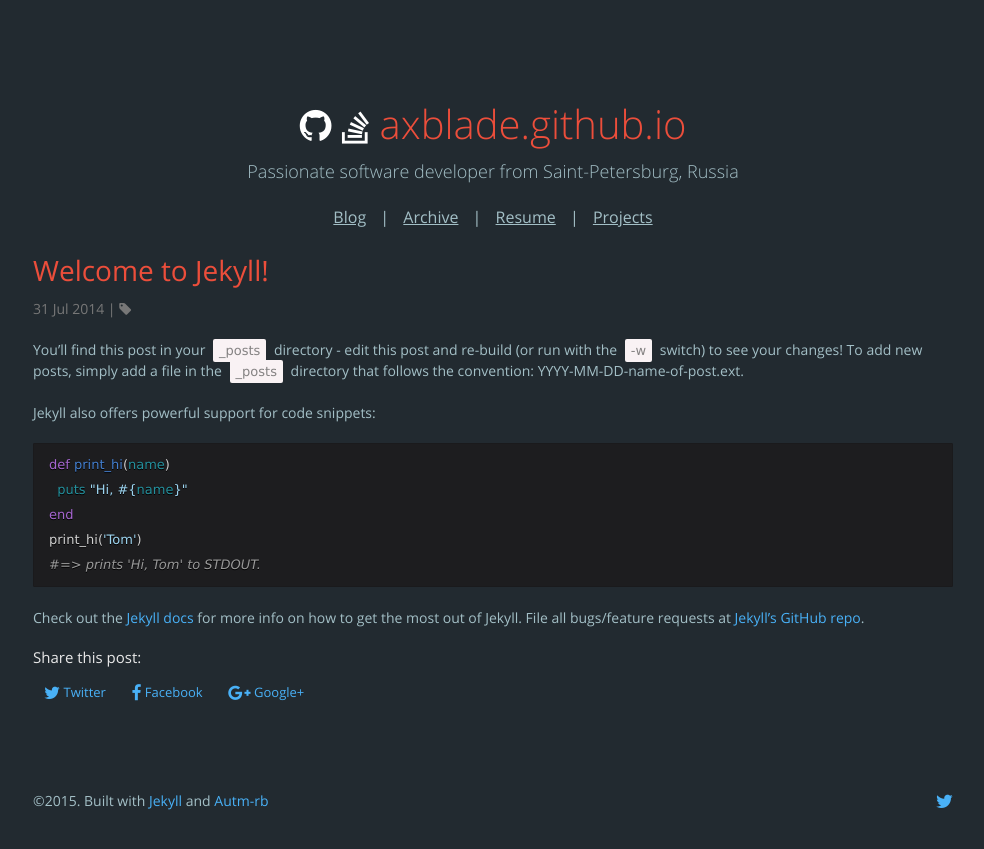
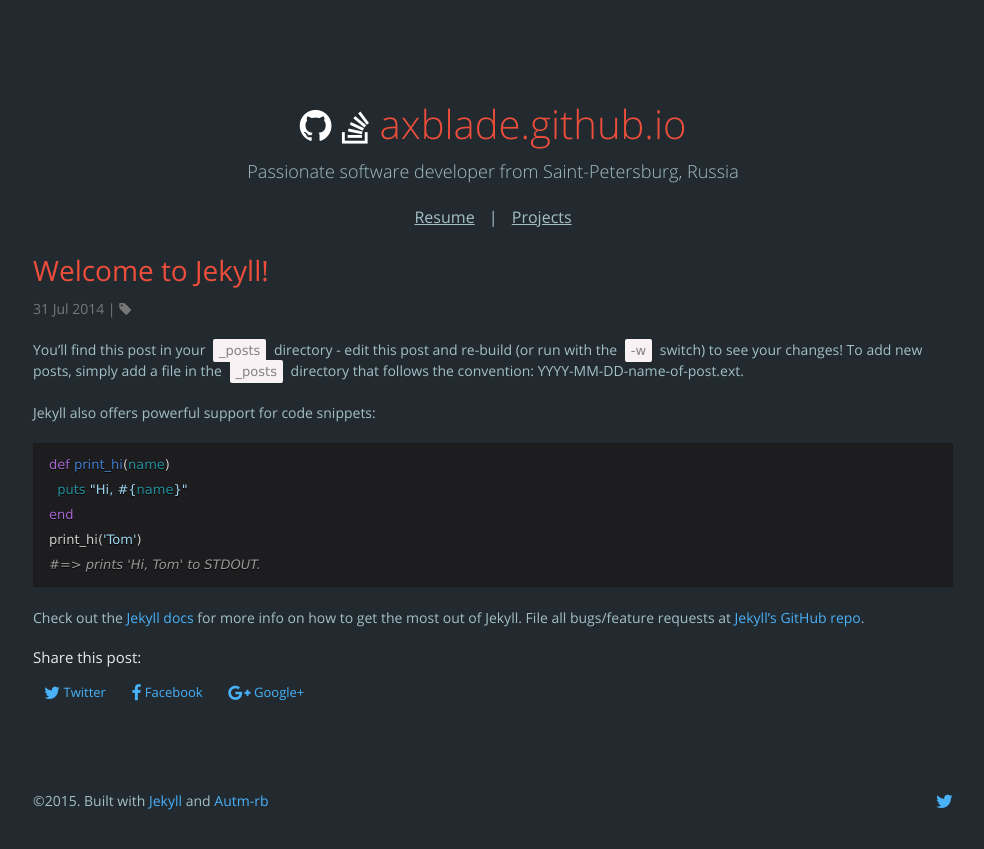
Before and after one commit to eugene-sy/eugene-sy.github.io, a Jekyll site: the page built from _posts/2014-07-31-welcome-to-jekyll.markdown, in a window 1280 px wide. Shown: the top 849 px of the page, without its empty margins (147-1131 px from the left). Built offline with Jekyll 4.4.1, drawn with Linux system fonts in a browser that asks for light colours; nearby versions of some CDN libraries.

Commit message:
block blog links

```diff
--- a/_includes/nav-links.html
+++ b/_includes/nav-links.html
@@ -1,6 +1,6 @@
 <div class="credits">
-  <a href="{{ "/blog" | prepend:site.baseurl }}">Blog</a> |
-  <a href="{{ "/archive" | prepend:site.baseurl }}">Archive</a> |
+  <!-- <a href="{{ "/blog" | prepend:site.baseurl }}">Blog</a> |
+  <a href="{{ "/archive" | prepend:site.baseurl }}">Archive</a> | -->
   <a href="{{ "/resume" | prepend:site.baseurl }}">Resume</a> |
   <a href="{{ "/projects" | prepend:site.baseurl }}">Projects</a>
 </div>
```
